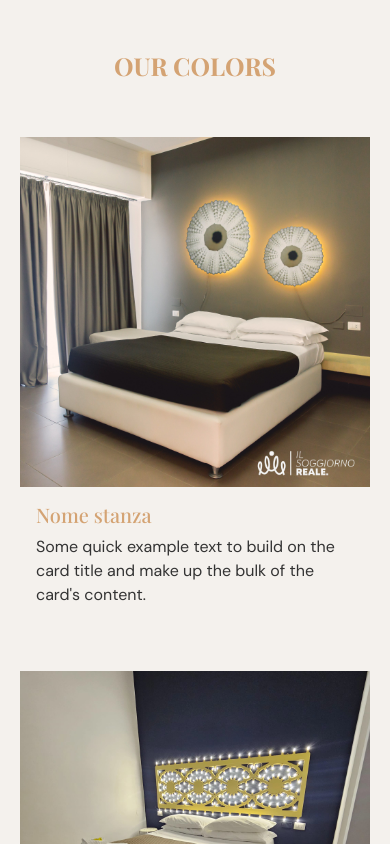
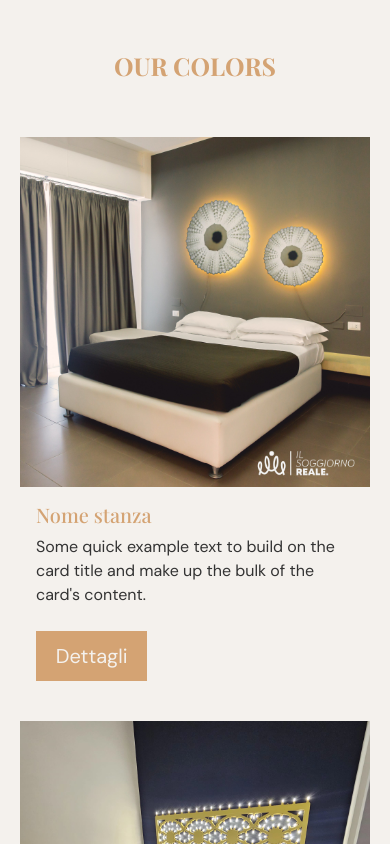
Before and after one commit to Andrea-Asaro/Copacabana_colors_whiteOverlay, a React (Vite) app: page / in a window 390 px wide. Shown: the part 820-1664 px from the top of the page. Built offline with nearby package versions, Linux system fonts and the light colour scheme; a web font is replaced by a local one.

Commit message:
stilizzato meglio bottone dettagli in card, diverso fra mobile e desktop

```diff
--- a/src/components/Colors.css
+++ b/src/components/Colors.css
@@ -41,7 +41,7 @@
 }
 
 .card:hover  > div > img {
-    transform: scale(1.1) !important;
+    transform: scale(1.1);
     filter: brightness(0.7);
 }
 
@@ -147,6 +147,8 @@ button:active a{
 
 @media (max-width: 992px) {
 
+  /*   swiper carousel    */
+
   .swiper-pagination-fraction, .swiper-pagination-custom, .swiper-horizontal > .swiper-pagination-bullets, .swiper-pagination-bullets.swiper-pagination-horizontal{
     bottom: 25px;
   }
@@ -172,4 +174,47 @@ button:active a{
     height: 80%;
     margin-top: 1.2rem;
   }
+
+  /*   details button    */
+
+  .card button {
+    position: static; /* Rimuovi la posizione assoluta */
+    transform: none; /* Rimuovi la trasformazione */
+    opacity: 1; /* Mantieni visibile il pulsante */
+    margin-top: auto; /* Aggiungi margine superiore per spingere il pulsante in basso */
+    background-color: var(--color-1);
+    border-radius: 0;
+    width: 35%;
+    color: var(--color-0);
+    border-color: var(--color-1);
+    --bs-btn-active-bg:  var(--color-0);
+    --bs-btn-active-border-color:  var(--color-1);
+    --bs-btn-active-color:  var(--color-1);
+    transition: 0.1s;
+  }
+
+  .card {
+    display: flex; /* Aggiungi flexbox per assicurare che il contenuto della card si disponga correttamente */
+    flex-direction: column; /* Assicura che il contenuto e il pulsante siano disposti in colonna */
+    height: 100%; /* Mantieni l'altezza della card */
+  }
+
+  .card .card-body {
+    flex: 1; /* Lascia che il corpo della card occupi tutto lo spazio disponibile */
+    display: flex;
+    flex-direction: column;
+  }
+
+  .card .card-body button {
+    margin-top: auto; /* Spingi il pulsante in fondo al contenuto della card */
+  }
+
+  .card img {
+    transition: none; /* Disabilita la transizione */
+    transform: none !important; /* Rimuovi qualsiasi trasformazione */
+    filter: none !important; /* Rimuovi qualsiasi filtro */
+  }
+
+
+
 }
--- a/src/components/Colors.jsx
+++ b/src/components/Colors.jsx
@@ -38,13 +38,13 @@ export default function Colors(){
 
                 {/* card  */}
                 <div className="col-12 col-lg-5 ">
-                    <div className="card border-0 rounded-0 bg0 mt-lg-5 mb-3 mb-lg-0 p-2 p-lg-0">
+                    <div className="card border-0 rounded-0 bg0 mt-lg-5 mb-3 mb-lg-0 pb-3 pb-lg-0 p-2 p-lg-0">
                         <div className='overflow-hidden'>
                             <img src={riccio} className="card-img-top border-0" alt="..."/>
                         </div>
                         <div className="card-body">
                             <h5 className='text1 font1'>Nome stanza</h5>
-                            <p className="card-text font2 text3 ">Some quick example text to build on the card title and make up the bulk of the card's content.</p>
+                            <p className="card-text font2 text3 mb-2">Some quick example text to build on the card title and make up the bulk of the card's content.</p>
                             <button type="button" className="btn btn-outline-primary btn-lg bg1 text0 cardbtn font2" data-bs-toggle="modal" data-bs-target="#staticBackdrop">
                                     Dettagli
                             </button>
--- a/src/components/ContactsMap.css
+++ b/src/components/ContactsMap.css
@@ -43,7 +43,6 @@
     --bs-btn-active-border-color:  var(--color-2);
     --bs-btn-active-color:  var(--color-0);
     transition: 0.1s;
-
 }
 
 .formbtn:hover{
```
